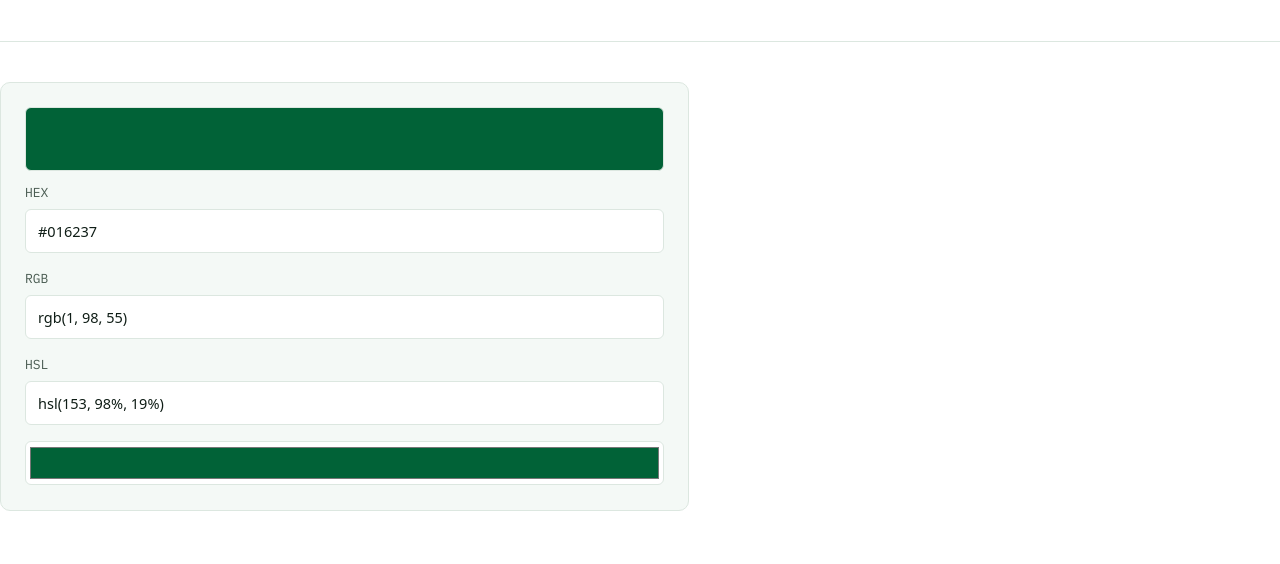
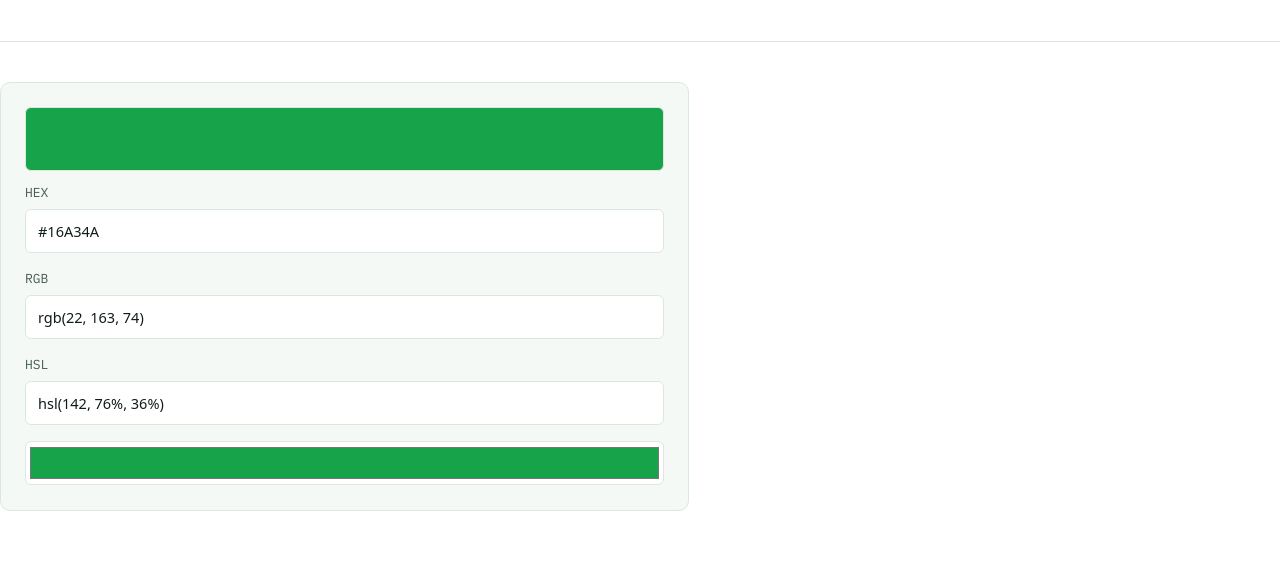
Before and after one commit to ridebangla/Ride-Bangla-Tools, a plain HTML site: page tools/developer/color-converter.html in a window 1280 px wide. Shown: the part 236-800 px from the top of the page. Drawn offline with Linux system fonts and the light colour scheme.

Commit message:
Update color-converter.html

```diff
--- a/tools/developer/color-converter.html
+++ b/tools/developer/color-converter.html
@@ -54,11 +54,11 @@
 </section>
 <section class="tool-body split">
   <div class="panel">
-    <div class="swatch" id="swatch" style="background:#016237;"></div>
-    <div class="field"><label>HEX</label><input type="text" id="hex" value="#016237"></div>
+    <div class="swatch" id="swatch" style="background:#16A34A;"></div>
+    <div class="field"><label>HEX</label><input type="text" id="hex" value="#16A34A"></div>
     <div class="field"><label>RGB</label><input type="text" id="rgb" value="rgb(232, 163, 61)"></div>
     <div class="field"><label>HSL</label><input type="text" id="hsl" value="hsl(36, 79%, 57%)"></div>
-    <input type="color" id="picker" value="#016237" style="width:100%;height:44px;border:1px solid var(--line);border-radius:6px;background:var(--ink-900);">
+    <input type="color" id="picker" value="#16A34A" style="width:100%;height:44px;border:1px solid var(--line);border-radius:6px;background:var(--ink-900);">
   </div>
 </section>
 <script>
```
